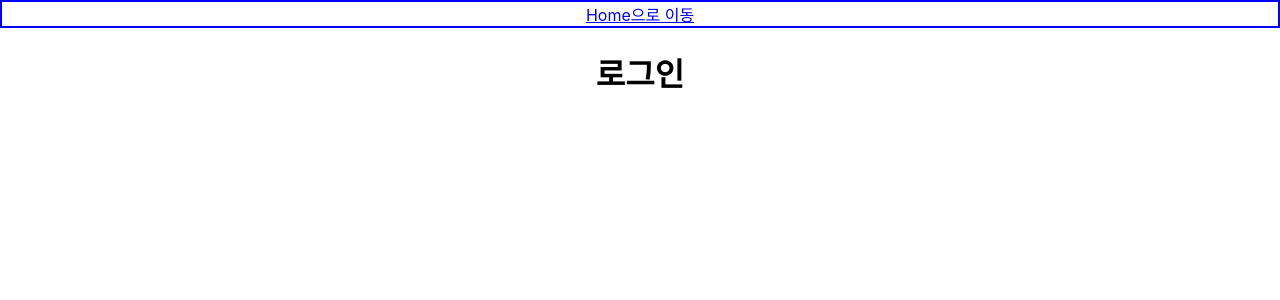
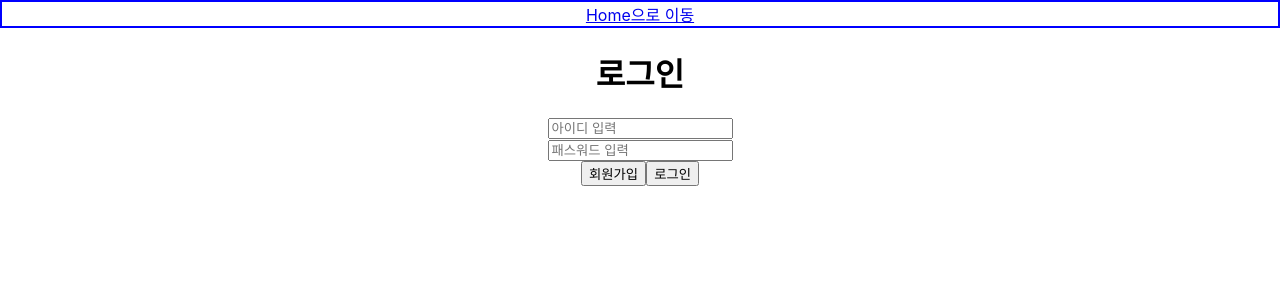
Before and after one commit to kimkyoungbin667/cyciReact, a React (Create React App) app: page /llogin in a window 1280 px wide. Shown: the top 300 px of the page. Built offline with nearby package versions, Linux system fonts and the light colour scheme; the HTML template or start-up script is replaced by a standard one.

Commit message:
Feat: navigate 추가

```diff
--- a/src/comp/inp/llogin.js
+++ b/src/comp/inp/llogin.js
@@ -1,7 +1,18 @@
+import { useNavigate } from "react-router-dom"
+
 export default function Study() {
+
+    const navigate = useNavigate();
     return (
         <div>
             <h1>로그인</h1>
+            <input type ='text' placeholder="아이디 입력"/> <br/>
+            <input type='password' placeholder="패스워드 입력"/> <br/>
+
+            <input type='button' value='회원가입' onClick={() => navigate("/join")}/>
+            <input type='button' value='로그인'/>
+
+
         </div>
     )
 }
```
